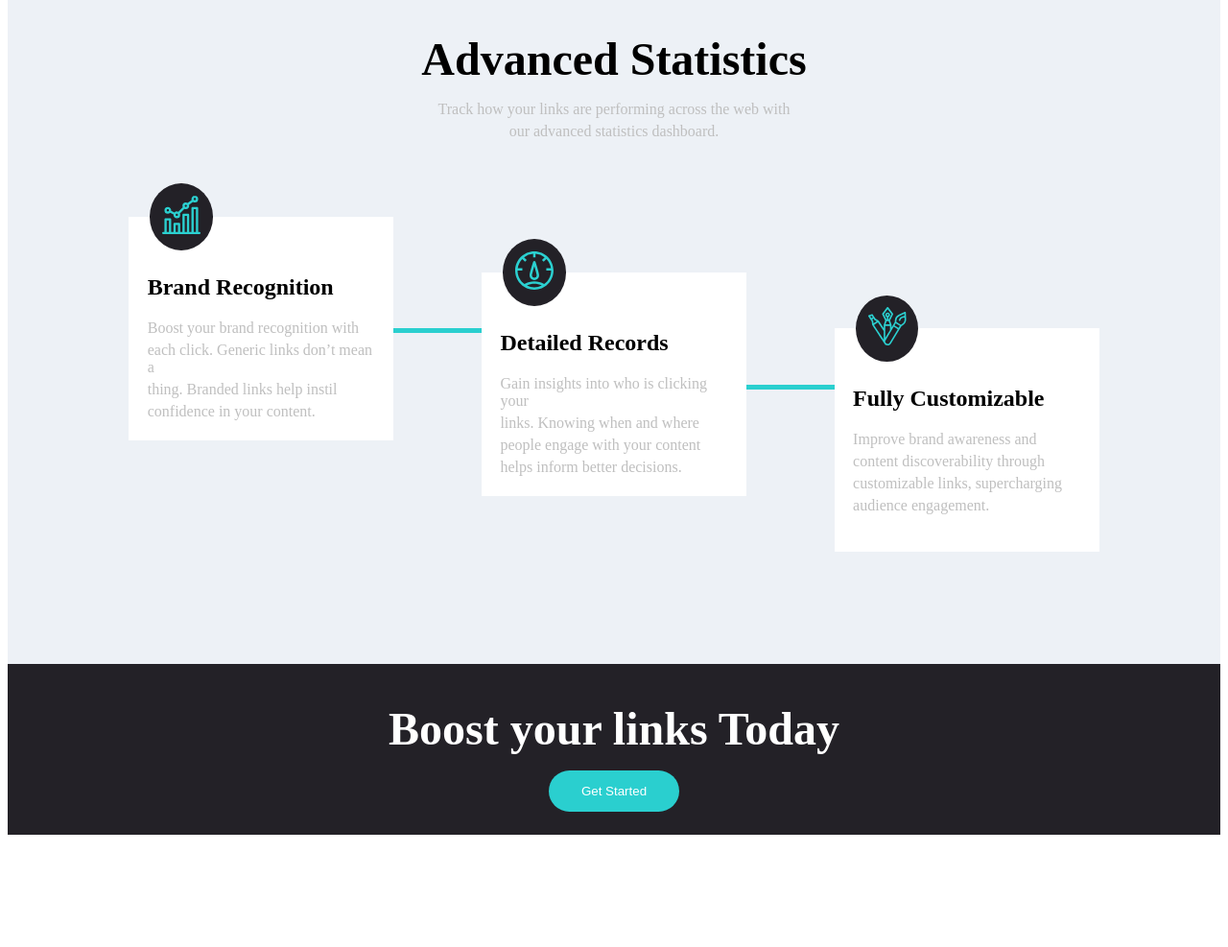
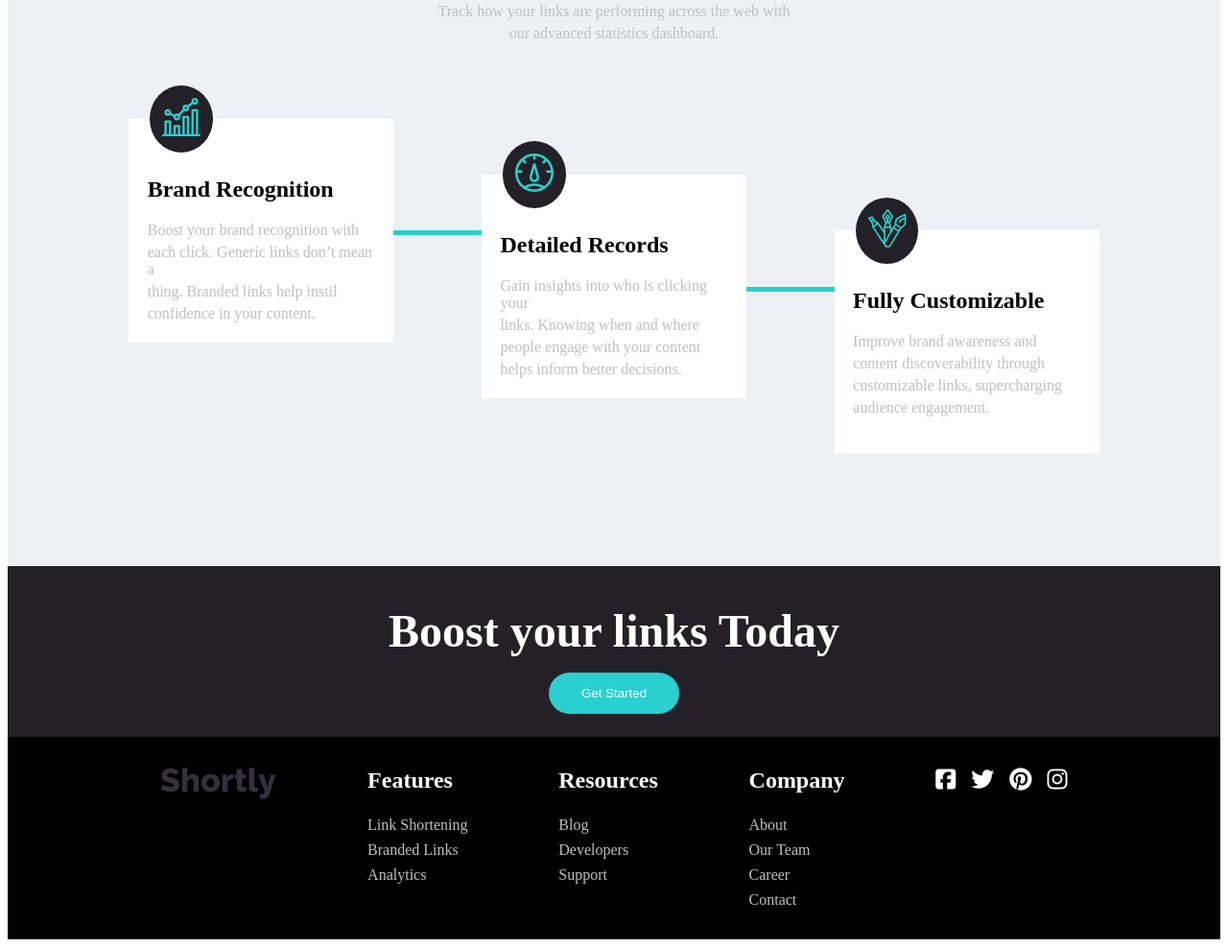
Before and after one commit to Saif-Ansari/Frontend-mentor-intermediate-challenges, a website built with webpack: page url-shortening-api-master/src/index.html in a window 1280 px wide. Shown: the part 844-1831 px from the top of the page at 96% size. Before the commit the page ends 1722 px from the top, so only its background shows below. Built offline with nearby package versions, Linux system fonts and the light colour scheme.

Commit message:
completed footer section

```diff
--- a/url-shortening-api-master/src/index.html
+++ b/url-shortening-api-master/src/index.html
@@ -6,6 +6,10 @@
     <meta name="viewport" content="width=device-width, initial-scale=1.0" />
     <title>Document</title>
     <link rel="stylesheet" href="'../../../dist/bundle.css" />
+    <script
+      src="https://kit.fontawesome.com/1a23fccad3.js"
+      crossorigin="anonymous"
+    ></script>
   </head>
   <body>
     <div>
@@ -90,6 +94,42 @@
         <h1>Boost your links Today</h1>
         <button>Get Started</button>
       </section>
+      <footer>
+        <div class="logoblock">
+          <img src="./assets/images/logo.svg" alt="" />
+        </div>
+        <div class="details">
+          <h3>Features</h3>
+          <div>
+            <a href="">Link Shortening</a>
+            <a href="">Branded Links</a>
+            <a href="">Analytics</a>
+          </div>
+        </div>
+        <div class="details">
+          <h3>Resources</h3>
+          <div>
+            <a href="">Blog</a>
+            <a href="">Developers</a>
+            <a href="">Support</a>
+          </div>
+        </div>
+        <div class="details">
+          <h3>Company</h3>
+          <div>
+            <a href="">About</a>
+            <a href="">Our Team</a>
+            <a href="">Career</a>
+            <a href="">Contact</a>
+          </div>
+        </div>
+        <div class="socials">
+          <i class="fab fa-facebook-square"></i>
+          <i class="fab fa-twitter"></i>
+          <i class="fab fa-pinterest"></i>
+          <i class="fab fa-instagram"></i>
+        </div>
+      </footer>
     </div>
     <script src="../dist/bundle.js"></script>
   </body>
--- a/url-shortening-api-master/src/style.scss
+++ b/url-shortening-api-master/src/style.scss
@@ -104,6 +104,7 @@ button:hover {
 .urlStatistics {
   background-color: #edf1f6;
   margin-top: 10rem;
+  display: flex;
   &__searchWrapper {
     position: relative;
     width: 80%;
@@ -117,6 +118,9 @@ button:hover {
       display: flex;
       justify-content: center;
       align-items: center;
+      position: absolute;
+      width: 100%;
+      top: -10%;
       input {
         width: 50%;
         padding: 0.8rem;
@@ -131,7 +135,7 @@ button:hover {
     }
     &--details {
       text-align: center;
-      margin-top: 5rem;
+      margin-top: 8rem;
       h1 {
         font-size: 3rem;
         margin-bottom: 1rem;
@@ -212,3 +216,41 @@ button:hover {
     border-radius: 24px;
   }
 }
+
+footer {
+  background-color: black;
+  padding: 2rem 8rem;
+  display: flex;
+  gap: 2rem;
+  color: #fff;
+  justify-content: space-around;
+  .details {
+    h3 {
+      margin-top: 0;
+      font-size: 1.5rem;
+    }
+    div {
+      display: flex;
+      flex-direction: column;
+      gap: 0.5rem;
+      a {
+        text-decoration: none;
+        color: $gray;
+      }
+      a:hover {
+        color: $cyan;
+      }
+    }
+  }
+  .socials {
+    font-size: 1.5rem;
+    display: flex;
+    gap: 1rem;
+    i {
+      cursor: pointer;
+    }
+    i:hover {
+      color: $cyan;
+    }
+  }
+}
```
Also changed, not shown: url-shortening-api-master/dist/bundle.css.
